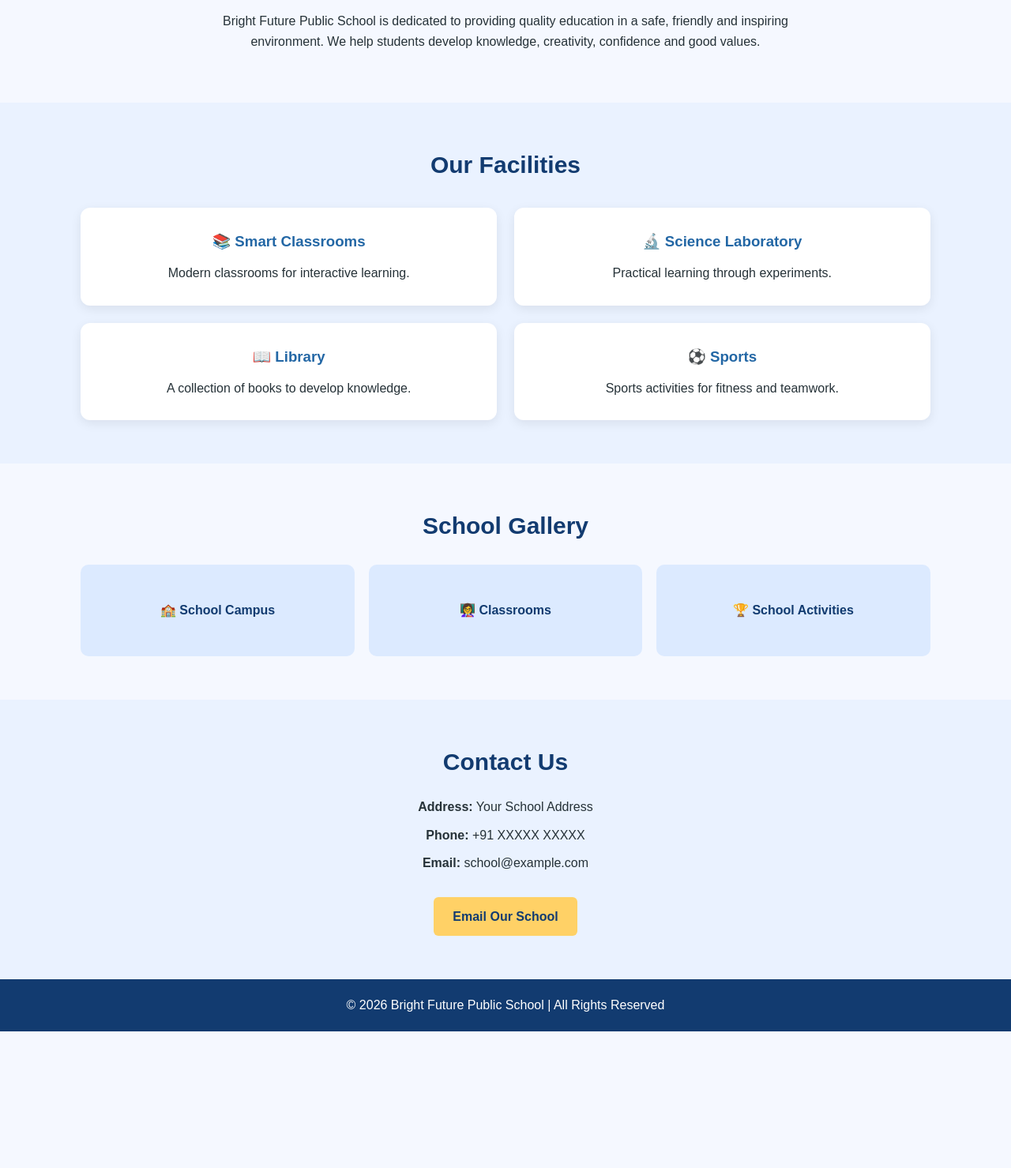
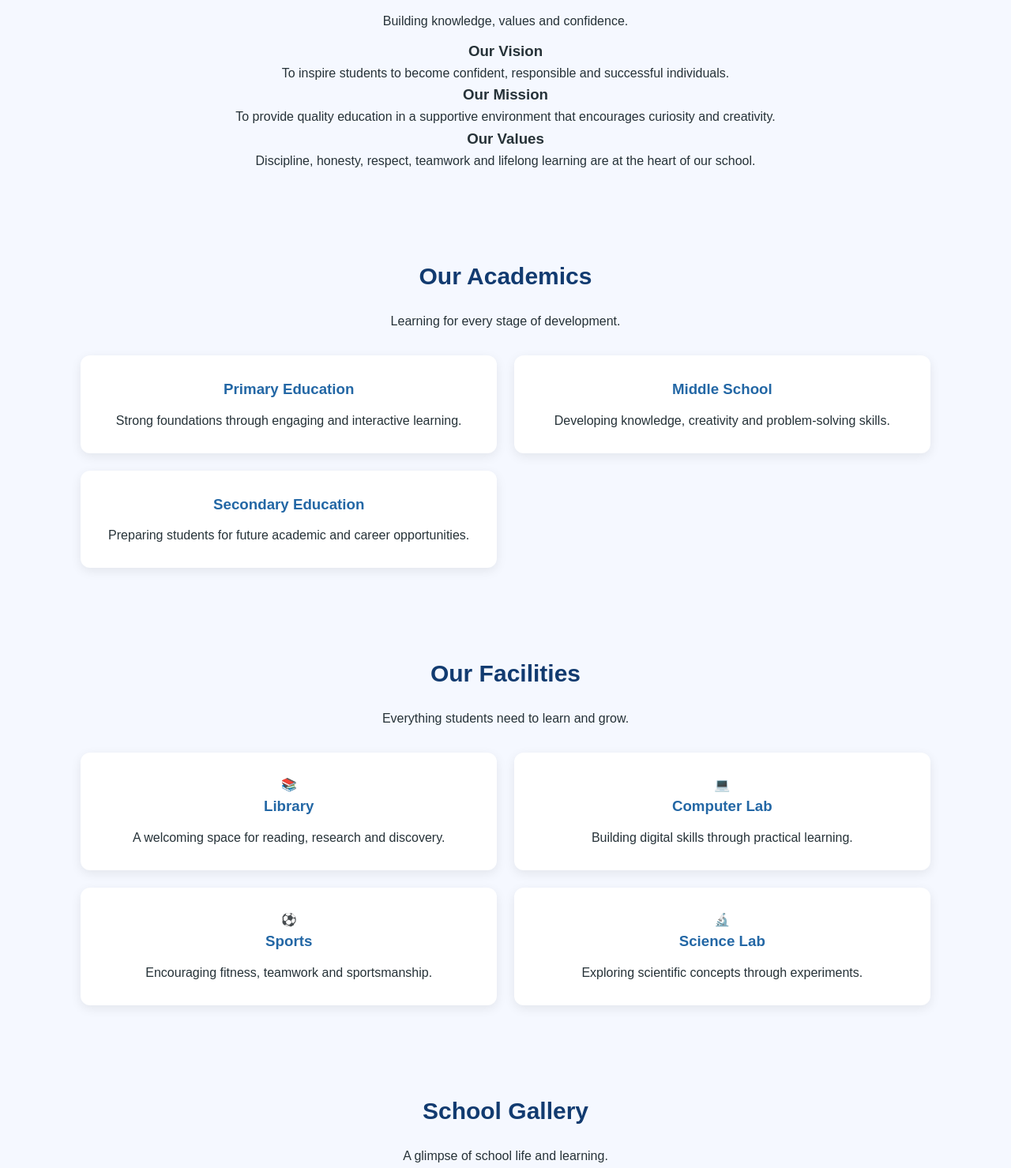
Before and after one commit to gargisharma1234sunshine-bit/My-first-website, a plain HTML site: page index.html in a window 1280 px wide. Shown: the part 600-2079 px from the top of the page at 79% size. Before the commit the page ends 1906 px from the top, so only its background shows below. Drawn offline with Linux system fonts and the light colour scheme.

Commit message:
Update index.html

```diff
--- a/index.html
+++ b/index.html
@@ -6,6 +6,7 @@
     <title>Bright Future Public School</title>
     <link rel="stylesheet" href="style.css">
 </head>
+
 <body>
 
     <!-- Navigation Bar -->
@@ -15,6 +16,7 @@
         <nav>
             <a href="#home">Home</a>
             <a href="#about">About Us</a>
+            <a href="#academics">Academics</a>
             <a href="#facilities">Facilities</a>
             <a href="#gallery">Gallery</a>
             <a href="#contact">Contact</a>
@@ -24,74 +26,137 @@
     <!-- Home Section -->
     <section id="home" class="hero">
         <div class="hero-content">
-            <h1>Welcome to Bright Future Public School</h1>
-            <p>Learn Today, Lead Tomorrow!</p>
-            <a href="#about" class="btn">Explore Our School</a>
+            <p class="welcome">WELCOME TO OUR SCHOOL</p>
+
+            <h1>Learn Today, Lead Tomorrow</h1>
+
+            <p>
+                Quality Education, Bright Future and Endless Possibilities.
+                We help every student learn, grow and succeed.
+            </p>
+
+            <a href="#about" class="btn">Discover More</a>
+            <a href="#contact" class="btn secondary">Contact Us</a>
         </div>
     </section>
 
-    <!-- About Section -->
+    <!-- About Us -->
     <section id="about" class="section">
         <h2>About Our School</h2>
-        <p>
-            Bright Future Public School is dedicated to providing
-            quality education in a safe, friendly and inspiring
-            environment. We help students develop knowledge,
-            creativity, confidence and good values.
-        </p>
-    </section>
+        <p class="subtitle">Building knowledge, values and confidence.</p>
 
-    <!-- Facilities Section -->
-    <section id="facilities" class="section facilities">
-        <h2>Our Facilities</h2>
-
-        <div class="cards">
-            <div class="card">
-                <h3>📚 Smart Classrooms</h3>
-                <p>Modern classrooms for interactive learning.</p>
+        <div class="about-content">
+            <div class="about-card">
+                <h3>Our Vision</h3>
+                <p>
+                    To inspire students to become confident,
+                    responsible and successful individuals.
+                </p>
             </div>
 
-            <div class="card">
-                <h3>🔬 Science Laboratory</h3>
-                <p>Practical learning through experiments.</p>
+            <div class="about-card">
+                <h3>Our Mission</h3>
+                <p>
+                    To provide quality education in a supportive
+                    environment that encourages curiosity and creativity.
+                </p>
             </div>
 
-            <div class="card">
-                <h3>📖 Library</h3>
-                <p>A collection of books to develop knowledge.</p>
-            </div>
-
-            <div class="card">
-                <h3>⚽ Sports</h3>
-                <p>Sports activities for fitness and teamwork.</p>
+            <div class="about-card">
+                <h3>Our Values</h3>
+                <p>
+                    Discipline, honesty, respect, teamwork
+                    and lifelong learning are at the heart of our school.
+                </p>
             </div>
         </div>
     </section>
 
-    <!-- Gallery Section -->
-    <section id="gallery" class="section">
-        <h2>School Gallery</h2>
-        <div class="gallery">
-            <div class="gallery-box">🏫 School Campus</div>
-            <div class="gallery-box">👩‍🏫 Classrooms</div>
-            <div class="gallery-box">🏆 School Activities</div>
+    <!-- Academics -->
+    <section id="academics" class="section light">
+        <h2>Our Academics</h2>
+        <p class="subtitle">Learning for every stage of development.</p>
+
+        <div class="cards">
+            <div class="card">
+                <h3>Primary Education</h3>
+                <p>Strong foundations through engaging and interactive learning.</p>
+            </div>
+
+            <div class="card">
+                <h3>Middle School</h3>
+                <p>Developing knowledge, creativity and problem-solving skills.</p>
+            </div>
+
+            <div class="card">
+                <h3>Secondary Education</h3>
+                <p>Preparing students for future academic and career opportunities.</p>
+            </div>
         </div>
     </section>
 
-    <!-- Contact Section -->
+    <!-- Facilities -->
+    <section id="facilities" class="section">
+        <h2>Our Facilities</h2>
+        <p class="subtitle">Everything students need to learn and grow.</p>
+
+        <div class="cards">
+            <div class="card">
+                <div class="icon">📚</div>
+                <h3>Library</h3>
+                <p>A welcoming space for reading, research and discovery.</p>
+            </div>
+
+            <div class="card">
+                <div class="icon">💻</div>
+                <h3>Computer Lab</h3>
+                <p>Building digital skills through practical learning.</p>
+            </div>
+
+            <div class="card">
+                <div class="icon">⚽</div>
+                <h3>Sports</h3>
+                <p>Encouraging fitness, teamwork and sportsmanship.</p>
+            </div>
+
+            <div class="card">
+                <div class="icon">🔬</div>
+                <h3>Science Lab</h3>
+                <p>Exploring scientific concepts through experiments.</p>
+            </div>
+        </div>
+    </section>
+
+    <!-- Gallery -->
+    <section id="gallery" class="section light">
+        <h2>School Gallery</h2>
+        <p class="subtitle">A glimpse of school life and learning.</p>
+
+        <div class="gallery">
+            <div class="gallery-box">📖<span>Learning</span></div>
+            <div class="gallery-box">🎨<span>Creative Activities</span></div>
+            <div class="gallery-box">🏆<span>Achievements</span></div>
+            <div class="gallery-box">⚽<span>Sports</span></div>
+        </div>
+    </section>
+
+    <!-- Contact -->
     <section id="contact" class="section contact">
         <h2>Contact Us</h2>
-        <p><strong>Address:</strong> Your School Address</p>
-        <p><strong>Phone:</strong> +91 XXXXX XXXXX</p>
-        <p><strong>Email:</strong> school@example.com</p>
-        <a href="mailto:school@example.com" class="btn">
-            Email Our School
-        </a>
+        <p class="subtitle">We would love to hear from you.</p>
+
+        <div class="contact-box">
+            <p><strong>School:</strong> Bright Future Public School</p>
+            <p><strong>Address:</strong> Add your school address here</p>
+            <p><strong>Phone:</strong> Add your school phone number</p>
+            <p><strong>Email:</strong> Add your school email</p>
+        </div>
     </section>
 
     <!-- Footer -->
     <footer>
-        <p>© 2026 Bright Future Public School | All Rights Reserved</p>
+        <p>© 2026 Bright Future Public School. All Rights Reserved.</p>
+        <p>Designed with HTML & CSS</p>
     </footer>
 
 </body>
```
